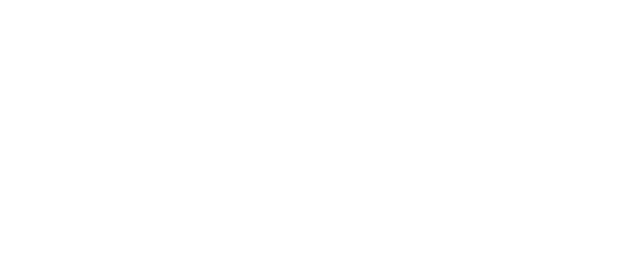
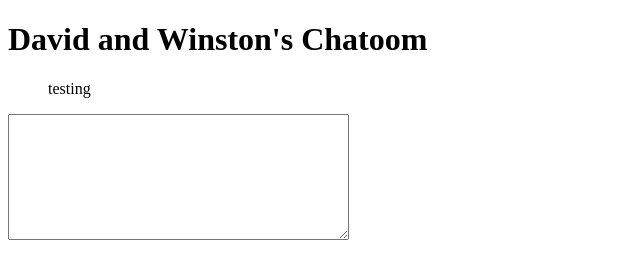
Before and after one commit to TIY-Charleston-Front-End-May2016/dave-winston, a website: page index.html in a window 1280 px wide. Shown: the whole page, without its empty margins (0-640 px from the left). Drawn offline with nearby package versions, Linux system fonts and the light colour scheme.

Commit message:
first test

```diff
--- a/index.html
+++ b/index.html
@@ -6,8 +6,21 @@
     <link rel="stylesheet" href="styles.css" media="screen" title="no title" charset="utf-8">
   </head>
   <body>
-
-
+    <div class="main_container">
+      <header>
+        <h1>David and Winston's Chatoom</h1>
+      </header>
+      <div class="chatroom">
+        <ul>
+          <p>
+            testing
+          </p>
+        </ul>
+      </div>
+      <div class="messageBox">
+        <textarea name="newMessage" rows="8" cols="40"></textarea>
+      </div>
+    </div>
 
 
 
```
